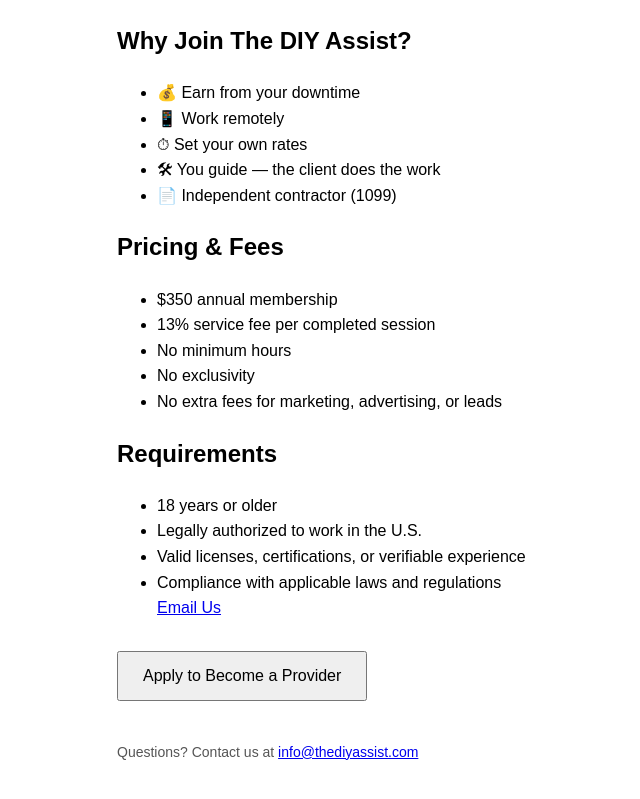
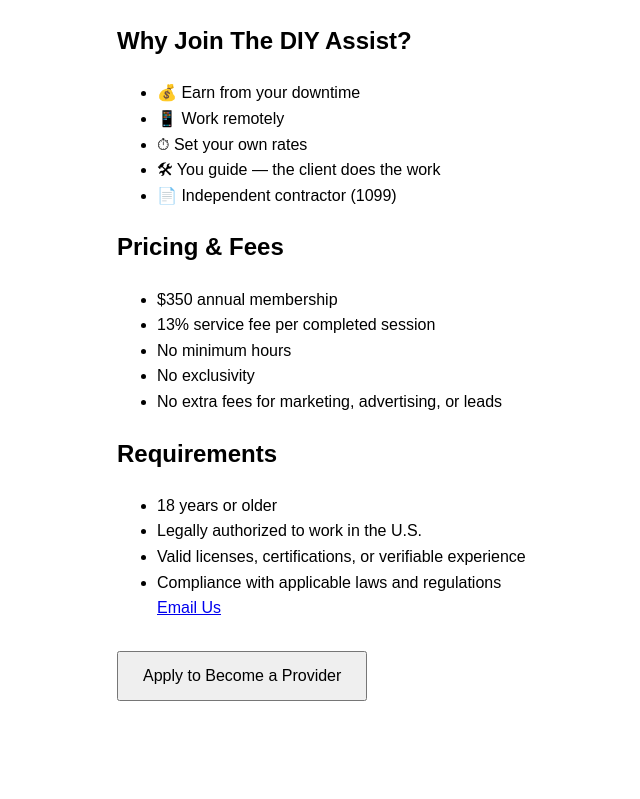
Before and after one commit to npgandlove/diyassistv4, a React (Vite) app: page /provider in a window 1280 px wide. Shown: the part 726-1525 px from the top of the page, without its empty margins (73-713 px from the left). Built offline with nearby package versions, Linux system fonts and the light colour scheme.

Commit message:
Update Providers.jsx

```diff
--- a/src/pages/Providers.jsx
+++ b/src/pages/Providers.jsx
@@ -93,10 +93,7 @@
 
       {/* Footer */}
       <p style={{ marginTop: "40px", fontSize: "14px", color: "#555" }}>
-        Questions? Contact us at{" "}
-        <a href="mailto:info@thediyassist.com">
-          info@thediyassist.com
-        </a>
+
       </p>
     </div>
   );
```
